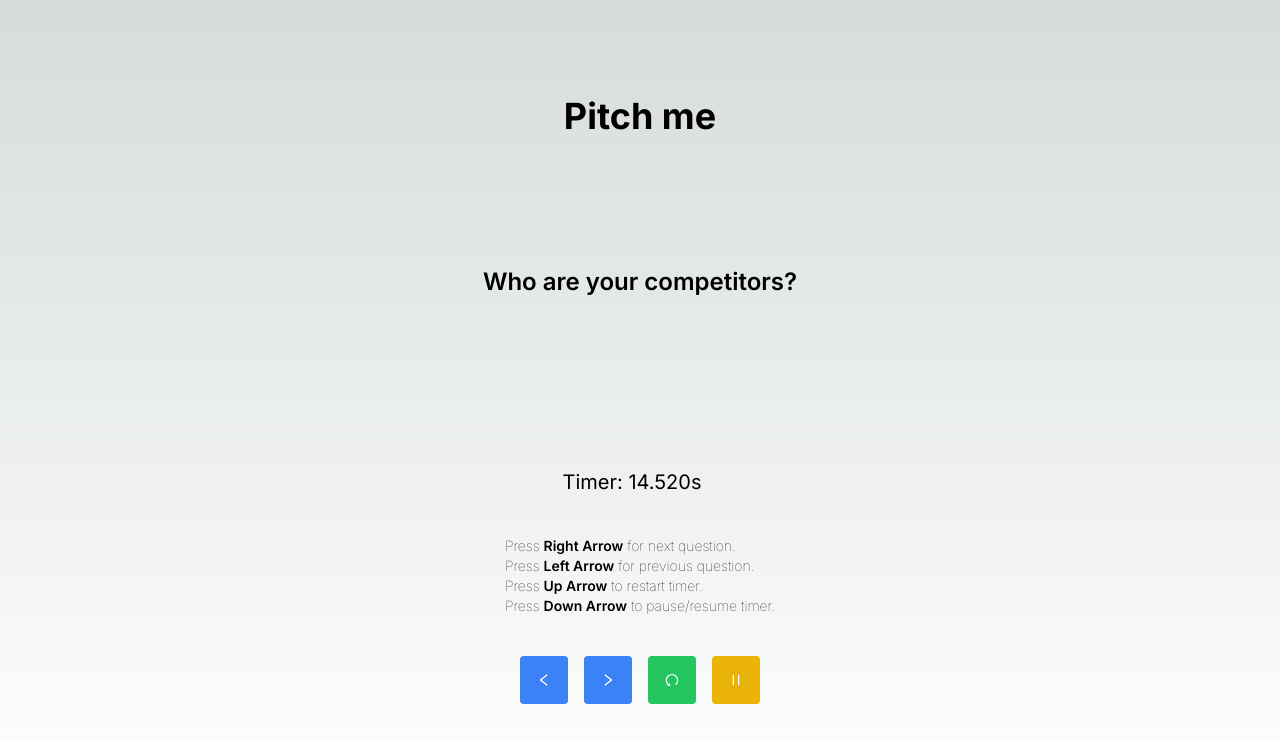
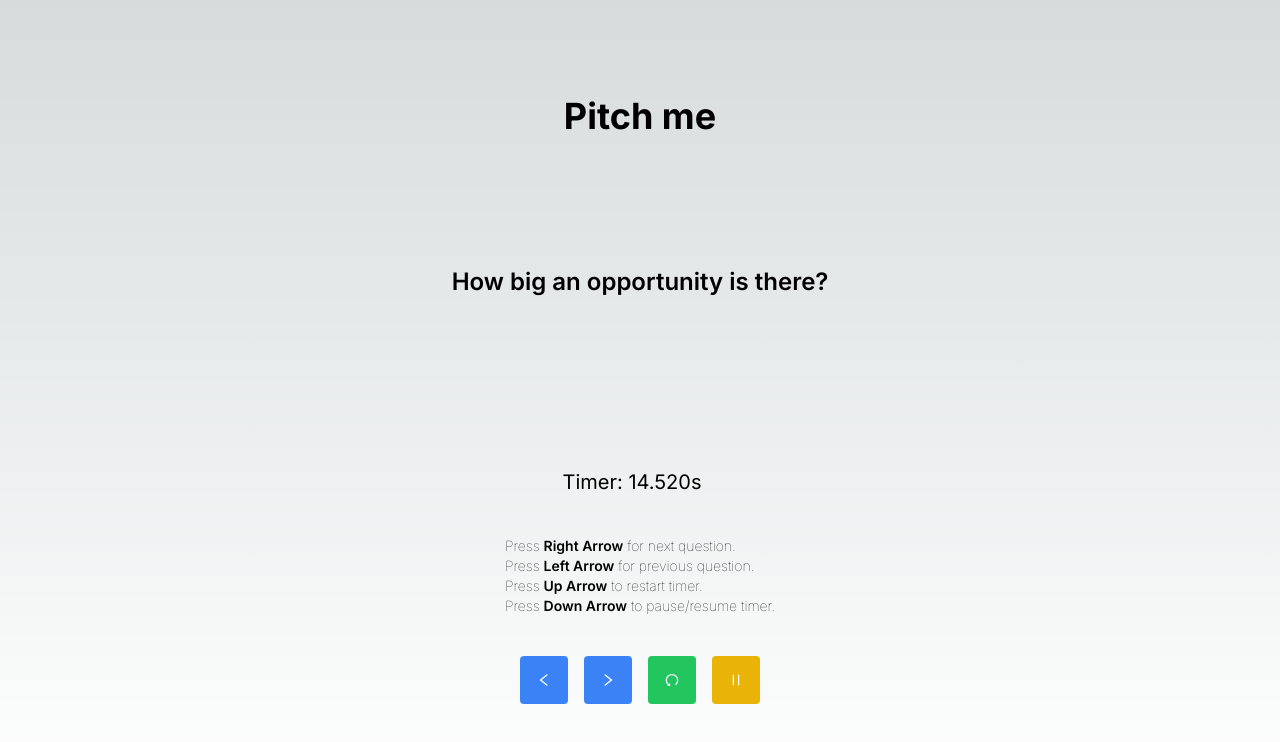
Before and after one commit to asim-shrestha/pitch-me, a Next.js app: page / in a window 1280 px wide. Shown: the top 742 px of the page. Built offline with nearby package versions, Linux system fonts and the light colour scheme.

Commit message:
🔥 Reset question orientation everytime

```diff
--- a/src/app/page.tsx
+++ b/src/app/page.tsx
@@ -10,18 +10,19 @@ import {
   AiOutlineUndo,
   AiOutlinePause, AiOutlinePlayCircle
 } from 'react-icons/ai';
-import { QUESTIONS } from "@/app/questions";
+import { getQuestions, QUESTIONS } from "@/app/questions";
 
 export default function Home() {
-  const [questions, setQuestions] = useState(QUESTIONS);
+  const [questions, setQuestions] = useState<string[]>([]);
   const [currentIndex, setCurrentIndex] = useState(0);
   const [timer, setTimer] = useState(20.000); // 20 seconds with milliseconds
   const [isPaused, setIsPaused] = useState(false);
   const intervalRef = useRef<NodeJS.Timeout | null>(null);
 
   useEffect(() => {
+    setQuestions(getQuestions());
     startTimer();
-  });
+  }, []);
 
   const startTimer = () => {
     if (intervalRef.current) clearInterval(intervalRef.current);
--- a/src/app/questions.ts
+++ b/src/app/questions.ts
@@ -49,3 +49,16 @@ export const QUESTIONS = [
   "What’s the equity split among the founders? How did you decide on that split?",
   "If there were one area where you could use external help or expertise, what would it be?",
 ];
+
+function shuffleArray<T>(array: T[]): T[] {
+    const shuffled = array.slice(); // Make a shallow copy to avoid modifying the original array
+
+    for (let i = shuffled.length - 1; i > 0; i--) {
+        const j = Math.floor(Math.random() * (i + 1));
+        [shuffled[i], shuffled[j]] = [shuffled[j], shuffled[i]]; // Swap elements
+    }
+
+    return shuffled;
+}
+
+export const getQuestions = () => shuffleArray(QUESTIONS);
```
